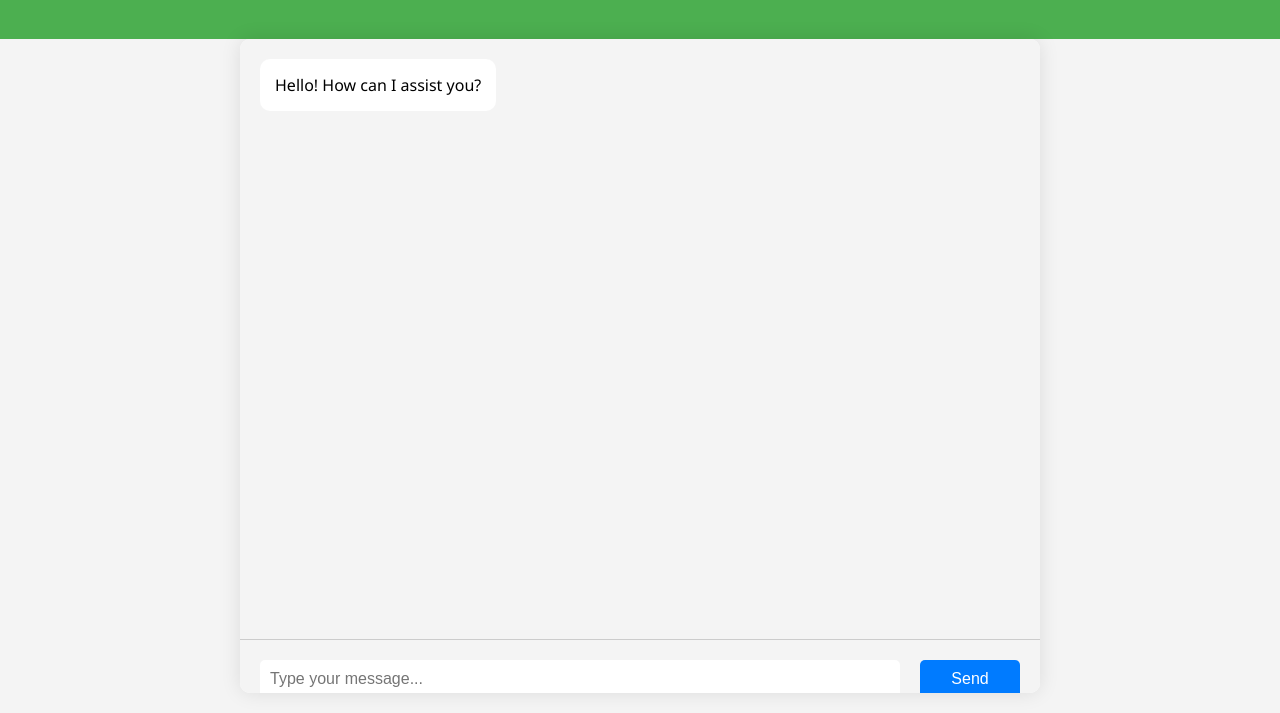
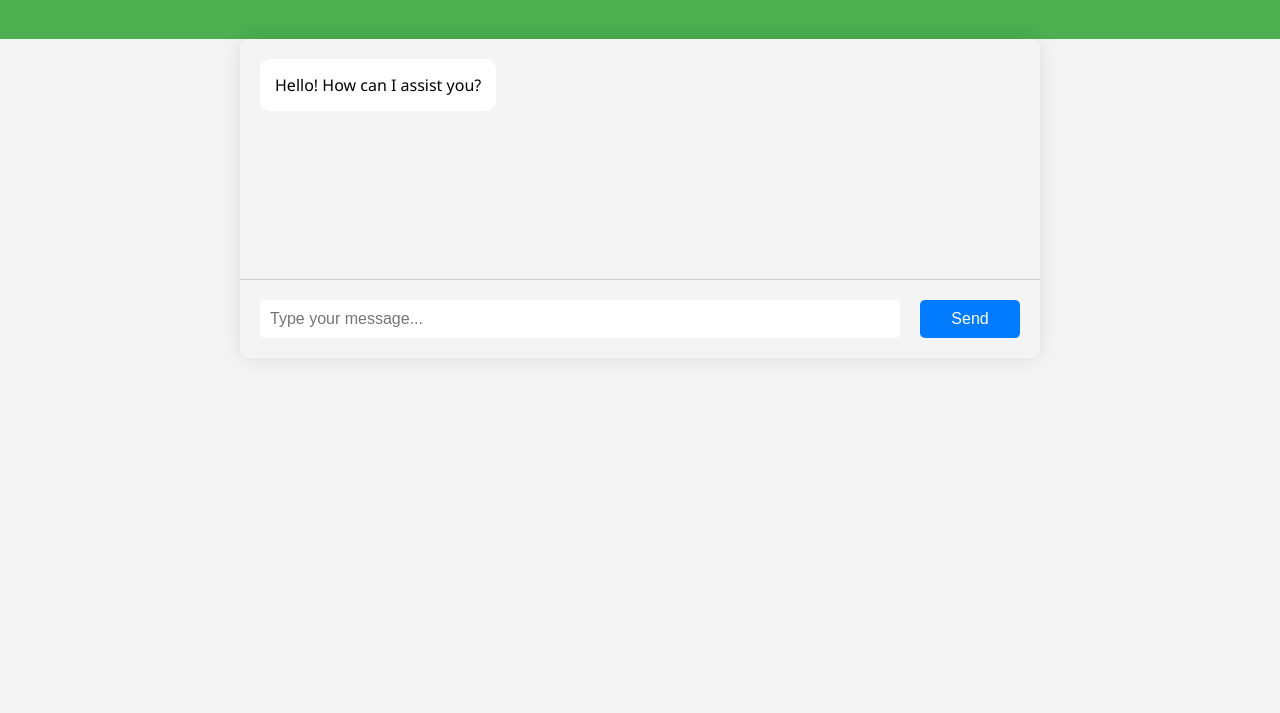
Before and after one commit to funsparktv-ai/NovaAI, a plain HTML site: page index.html in a window 1280 px wide. Shown: the part 87-800 px from the top of the page. Drawn offline with Linux system fonts and the light colour scheme.

Commit message:
Update index.html

```diff
--- a/index.html
+++ b/index.html
@@ -31,12 +31,16 @@
             box-shadow: 0 0 20px rgba(0, 0, 0, 0.1);
             overflow: hidden;
             margin-bottom: 20px;
+            display: flex;
+            flex-direction: column;
         }
+
         .chatbox {
-            height: 70vh;
+            flex: 1; /* This will make the chatbox fill the available space */
             overflow-y: auto;
             padding: 20px;
             background-color: #f4f4f4;
+            min-height: 200px; /* Set a minimum height for the chatbox */
         }
         .message {
             margin-bottom: 20px;
```
